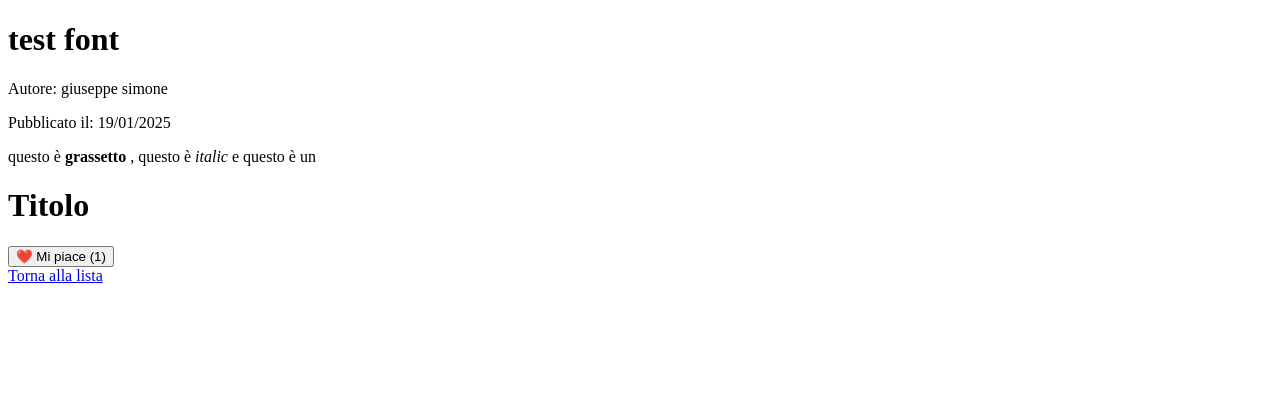
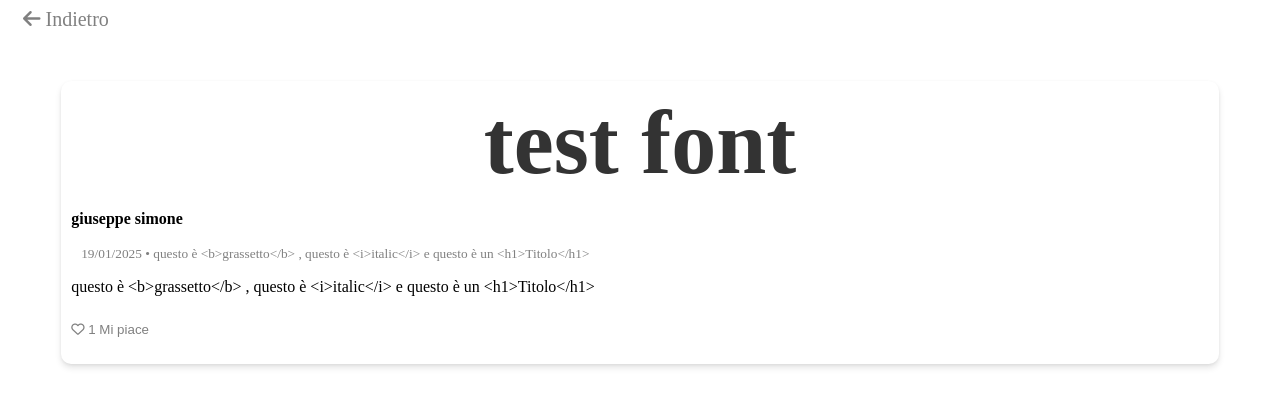
Before and after one commit to ilkamyz/ilcaffeimf, a Django app: page /articoli/7/ in a window 1280 px wide. Shown: the top 407 px of the page. Run offline with Django 5.2, Linux system fonts and the light colour scheme; data comes from the database, SQL or seed files in the repository.

Commit message:
Update dettaglio_articolo.html
cambio grafica, aggiunta tempo lettura

```diff
--- a/Giornalino/giornalino/articoli/templates/dettaglio_articolo.html
+++ b/Giornalino/giornalino/articoli/templates/dettaglio_articolo.html
@@ -1,26 +1,100 @@
 <!DOCTYPE html>
 <html lang="en">
+
 <head>
     <meta charset="UTF-8">
     <title>{{ articolo.titolo }}</title>
+    <link href="https://cdnjs.cloudflare.com/ajax/libs/font-awesome/6.5.1/css/all.min.css" rel="stylesheet">
+    <style>
+        #btn-mi-piace {
+            color: grey;
+            border: 0px;
+            background-color: transparent;
+        }
+
+        #btn-mi-piace:hover {
+            color: red;
+
+        }
+
+        .card {
+            width: 90%;
+            padding: 10px;
+            margin: 50px auto;
+            background-color: white;
+            border-radius: 10px;
+            box-shadow: 0 4px 6px rgba(0, 0, 0, 0.1), 0 1px 3px rgba(0, 0, 0, 0.06);
+            transition: transform 0.2s ease-in-out, box-shadow 0.2s ease-in-out;
+        }
+
+        .card h1 {
+            text-align: center;
+            margin: 0;
+            font-size: 90px;
+            color: #333;
+        }
+
+        .autore {
+            font-weight: bold;
+        }
+
+        .info {
+            color: grey;
+            margin: 50px auto;
+            padding: 10px;
+        }
+
+        #btn-mi-piace {
+            padding-top: 10px;
+            padding-left: 0px;
+            margin-left: 0px;
+        }
+
+        .navbar {}
+
+        .indietro {
+            color: gray;
+            font-size: 20px;
+            padding-left: 15px;
+            padding-bottom: 0px;
+            text-decoration: none;
+
+        }
+
+        .indietro:hover {
+            color: black
+        }
+    </style>
+
 </head>
+
 <body>
+    <div class="navbar">
+        <a href="/" class="indietro"><i class="fa-solid fa-arrow-left"></i> Indietro</a>
+
+    </div>
+    <div class="card">
         <h1>{{ articolo.titolo }}</h1>
-    <p>Autore: {{ articolo.autore }}</p>
-    <p>Pubblicato il: {{ articolo.data_pubblicazione|date:"d/m/Y" }}</p>
+        <p class="autore">{{ articolo.autore }}</p>
+        {% load custom_filters %}
+        <p><small class="info">{{ articolo.data_pubblicazione|date:"d/m/Y" }} • {{ articolo.contenuto|conta }}
+            </small></p>
         <div>
-        {{ articolo.contenuto|safe }}
+            {{ articolo.contenuto }}
         </div>
 
         <!-- Sezione per il pulsante Mi Piace -->
         <div>
+            <p>
                 <button id="btn-mi-piace" data-articolo-id="{{ articolo.id }}">
-            ❤️ Mi piace ({{ articolo.totale_mi_piace }})
+                    <i class="far fa-heart"></i> {{ articolo.totale_mi_piace }}
+                    Mi piace
                 </button>
+            </p>
         </div>
 
         <!-- Link per tornare alla lista degli articoli -->
-    <a href="/">Torna alla lista</a>
+    </div>
 
     <script>
         document.addEventListener('DOMContentLoaded', function () {
@@ -41,7 +115,7 @@
                     .then(data => {
                         if (data.stato) {
                             // Aggiorna il conteggio dei Mi Piace
-                        this.textContent = `❤️ Mi piace (${data.totale})`;
+                            this.textContent = `<i class="fal fa-heart"></i> ${data.totale} Mi piace `;
                         }
                     })
                     .catch(error => console.error('Errore:', error));
@@ -49,4 +123,5 @@
         });
     </script>
 </body>
+
 </html>
```
Lines whose indentation alone changed are shown as unchanged.
